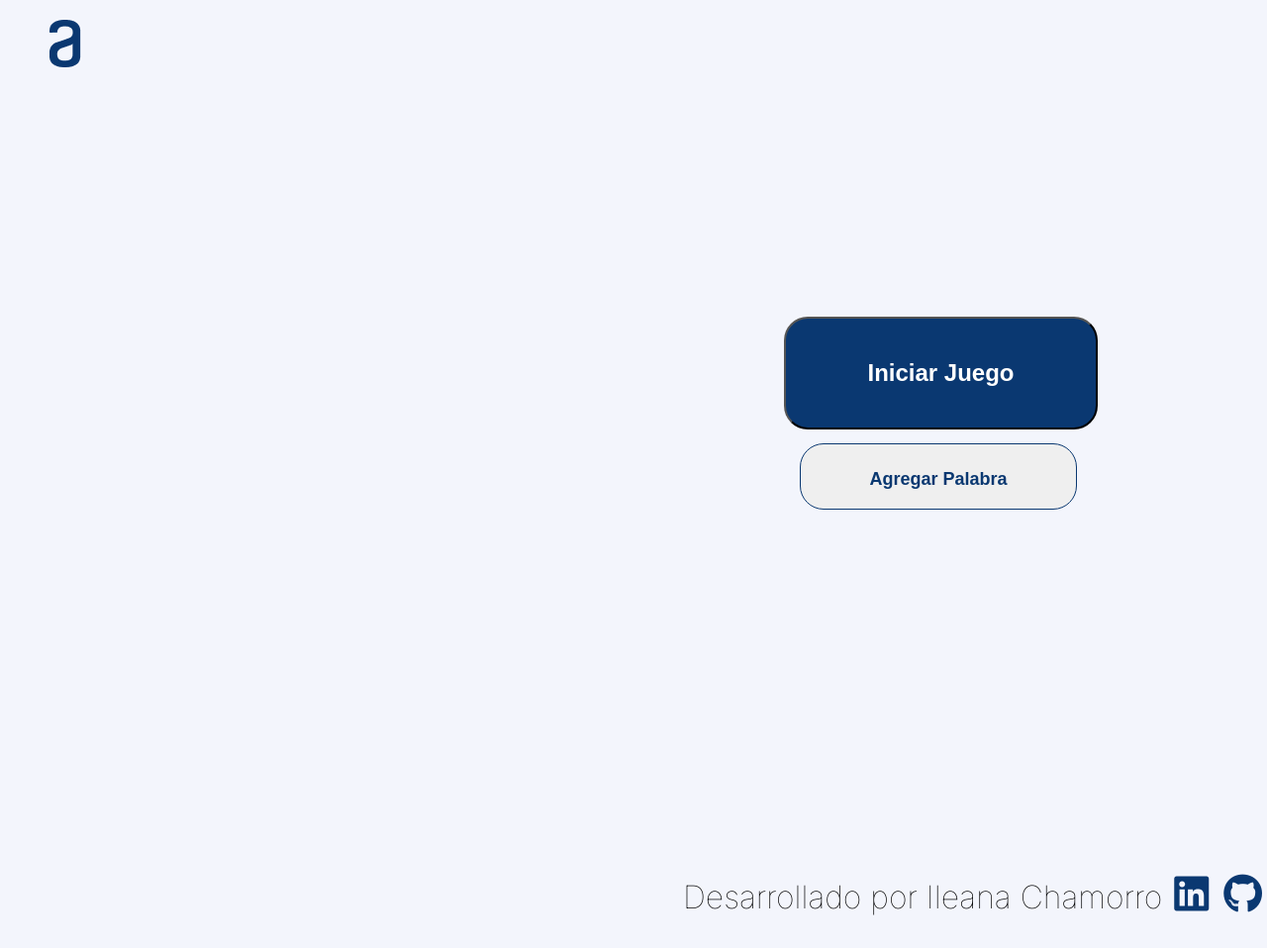
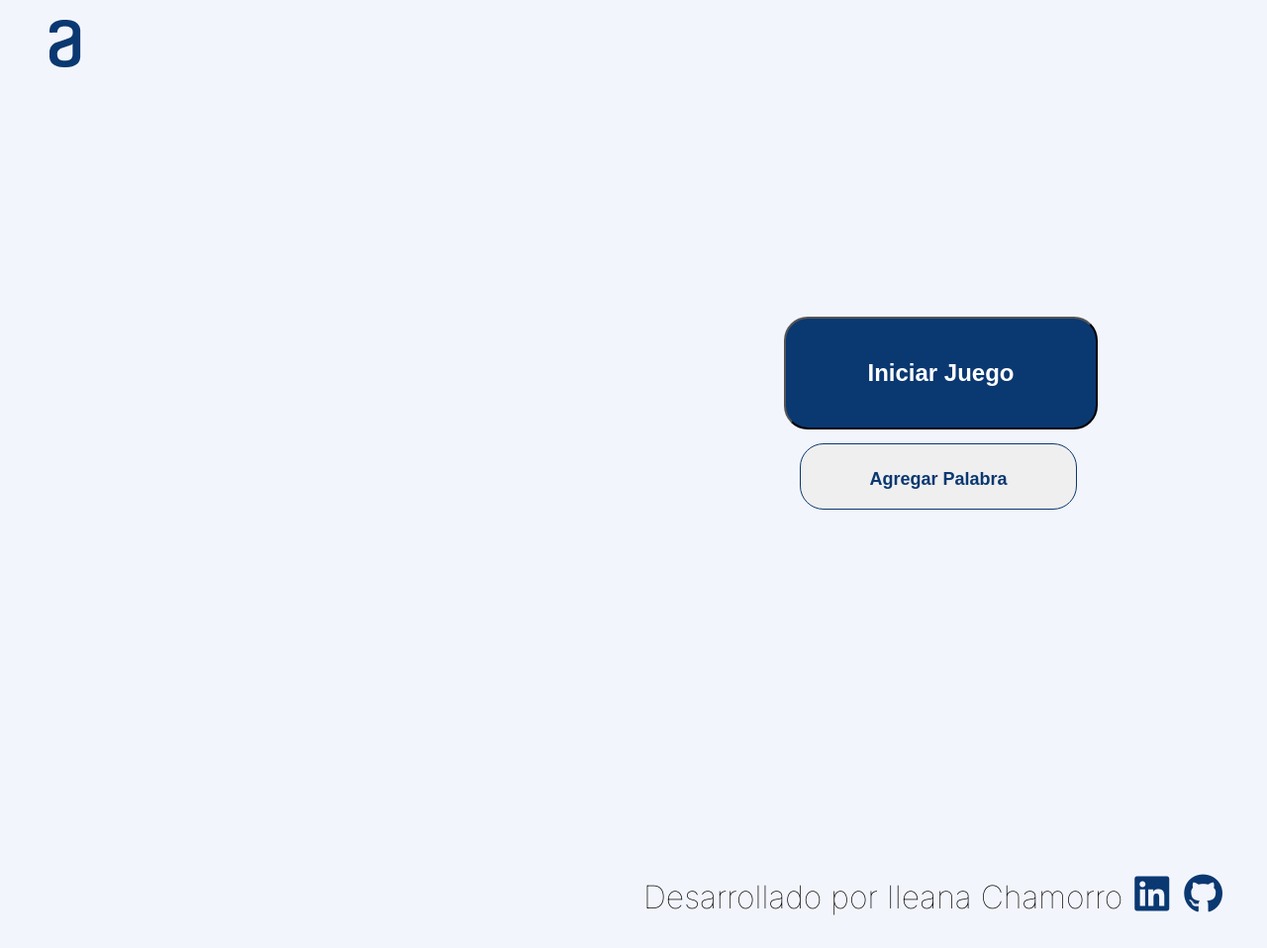
Before and after one commit to IleanaChamorro/ahorcado_alura.github.io, a plain HTML site: page index.html in a window 1280 px wide. Shown: the top 958 px of the page at 99% size. Drawn offline with Linux system fonts and the light colour scheme.

Commit message:
modified footer

```diff
--- a/assets/css/styles.css
+++ b/assets/css/styles.css
@@ -451,7 +451,7 @@ body{
 footer p{
   font-size: 2rem;
   margin-top:80px;
-  margin-left: 690px;
+  margin-left: 650px;
 }
 footer a{
   color: #0A3871;
```
